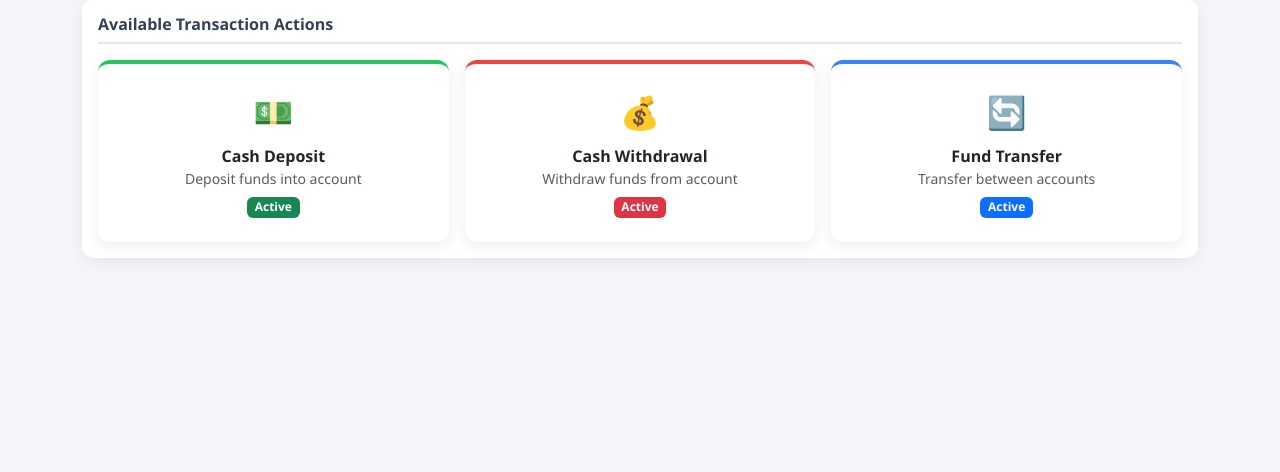
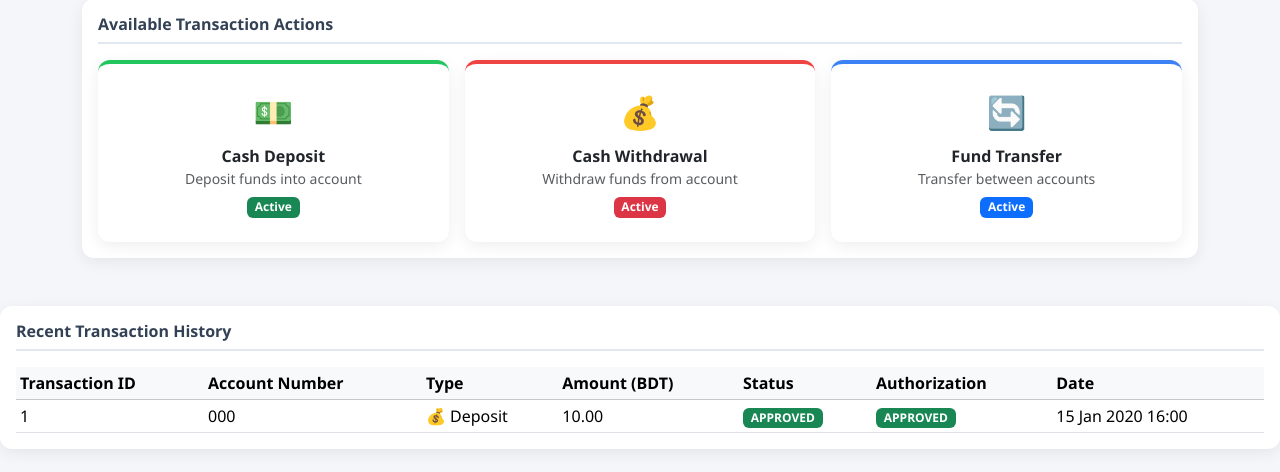
Before and after one commit to sanjid-hasan307/agrani-cbs-prototype, a Django app: template users/templates/users/dashboard_teller.html in a window 1280 px wide. Shown: the part 304-776 px from the top of the page. Run offline with Django 5.2, Linux system fonts and the light colour scheme; the template is opened without the code that fills it: values that come from a table or form of the project are taken from there, others are empty; tables that the repository leaves empty hold one stand-in row (values such as "Sample post").

Commit message:
Added teller transaction history and Bangladesh timezone support

```diff
--- a/config/settings.py
+++ b/config/settings.py
@@ -123,7 +123,7 @@ AUTH_PASSWORD_VALIDATORS = [
 
 LANGUAGE_CODE = 'en-us'
 
-TIME_ZONE = 'UTC'
+TIME_ZONE = 'Asia/Dhaka'
 
 USE_I18N = True
 
--- a/users/templates/users/dashboard_teller.html
+++ b/users/templates/users/dashboard_teller.html
@@ -107,7 +107,118 @@
         </div>
     </div>
 
-    <!-- Cash Deposit Modal Form -->
+
+     <div class="card info-card mb-4">
+        <div class="card-body">
+            <h2 class="section-header h6 mb-3">Recent Transaction History</h2>
+
+            {% if recent_transactions %}
+            <div class="table-responsive">
+                <table class="table table-sm align-middle mb-0">
+                    <thead class="table-light">
+                        <tr>
+                            <th>Transaction ID</th>
+                            <th>Account Number</th>
+                            <th>Type</th>
+                            <th>Amount (BDT)</th>
+                            <th>Status</th>
+                            <th>Authorization</th>
+                            <th>Date</th>
+                        </tr>
+                    </thead>
+
+                    <tbody>
+                        {% for txn in recent_transactions %}
+                        <tr>
+                            <td>{{ txn.transaction_id }}</td>
+                            <td>
+                                {% if txn.transaction_type == "TRANSFER" %}
+                                    {{ txn.account.account_number }}
+                                    <br>
+                                    <small class="text-muted">
+                                        To:
+                                        {% for entry in txn.entries.all %}
+                                            {% if entry.entry_type == "CREDIT" %}
+                                                {{ entry.account.account_number }}
+                                            {% endif %}
+                                        {% endfor %}
+                                    </small>
+                                {% else %}
+                                    {{ txn.account.account_number }}
+                                {% endif %}
+                            </td>
+                            <td>
+                                {% if txn.transaction_type == "DEPOSIT" %}
+                                    💰 Deposit
+                                {% elif txn.transaction_type == "WITHDRAWAL" %}
+                                    💸 Withdrawal
+                                {% elif txn.transaction_type == "TRANSFER" %}
+                                    🔄 Transfer
+                                {% else %}
+                                    {{ txn.get_transaction_type_display }}
+                                {% endif %}
+                            </td>
+                            <td>{{ txn.amount }}</td>
+                            <td>
+                                {% if txn.status == "POSTED" or txn.status == "APPROVED" %}
+                                    <span class="badge bg-success">
+                                        {{ txn.status }}
+                                    </span>
+                                {% elif txn.status == "PENDING" %}
+                                    <span class="badge bg-warning text-dark">
+                                        {{ txn.status }}
+                                    </span>
+                                {% elif txn.status == "REJECTED" %}
+                                    <span class="badge bg-danger">
+                                        {{ txn.status }}
+                                    </span>
+                                {% elif txn.status == "REVERSED" %}
+                                    <span class="badge bg-dark">
+                                        {{ txn.status }}
+                                    </span>
+                                {% else %}
+                                    <span class="badge bg-secondary">
+                                        {{ txn.status }}
+                                    </span>
+                                {% endif %}
+                            </td>
+                            <td>
+                                {% if txn.authorization_status == "APPROVED" %}
+                                    <span class="badge bg-success">
+                                        {{ txn.authorization_status }}
+                                    </span>
+                                {% elif txn.authorization_status == "PENDING" %}
+                                    <span class="badge bg-warning text-dark">
+                                        {{ txn.authorization_status }}
+                                    </span>
+                                {% elif txn.authorization_status == "REJECTED" %}
+                                    <span class="badge bg-danger">
+                                        {{ txn.authorization_status }}
+                                    </span>
+                                {% else %}
+                                    <span class="badge bg-secondary">
+                                        {{ txn.authorization_status }}
+                                    </span>
+                                {% endif %}
+                            </td>
+                            <td>
+                                {{ txn.created_at|date:"d M Y H:i" }}
+                            </td>
+                        </tr>
+                        {% endfor %}
+                    </tbody>
+
+                </table>
+            </div>
+
+            {% else %}
+                <p class="text-muted small mb-0">
+                    No recent transactions found.
+                </p>
+            {% endif %}
+
+        </div>
+    </div>
     <div class="modal fade" id="depositModal" tabindex="-1" aria-labelledby="depositModalLabel" aria-hidden="true">
         <div class="modal-dialog">
             <div class="modal-content">
```
Also changed, not shown: users/dashboard_views.py (+6 -2 lines).
